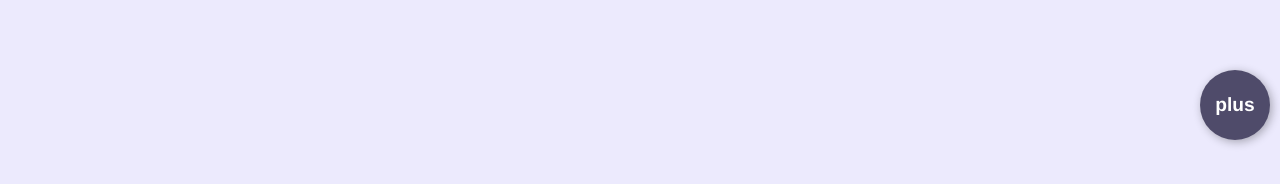
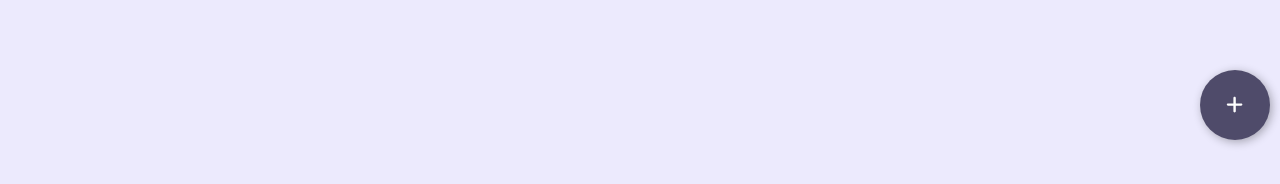
Before and after one commit to hruthvikababburi/my-snapthought, a React (Create React App) app: page / in a window 1280 px wide. Shown: the part 650-834 px from the top of the page. Built offline with nearby package versions, Linux system fonts and the light colour scheme.

Commit message:
Replaced text with the icons wherever required.

```diff
--- a/src/App.css
+++ b/src/App.css
@@ -76,6 +76,11 @@
 
 .delete-note{
   cursor: pointer;
+  background-color: transparent;
+  border: none;
+  color: #e9e7f9;
+  font-size: larger;
+
 }
 
 .note-form{
--- a/src/Components/EachNote.js
+++ b/src/Components/EachNote.js
@@ -1,19 +1,20 @@
 import React, { useContext } from 'react'
 import NoteContext from '../Contexts/NoteContext'
 import { Link } from 'react-router-dom'
+import { MdDelete } from "react-icons/md";
+
 export default function EachNote(props) {
   const {deleteNote} = useContext(NoteContext)
   const handleDeleteNote=()=>{
     deleteNote(props.note.id)
   }
   return (
-
     <div className='each-note-cont'>
         <Link to={`/note/${props.note.id}`} style={{ color: 'inherit', textDecoration: 'none' }}>
             <h2 className='each-note'>{props.note.title}</h2>
         </Link>
         <button className='delete-note' title='Delete Note' onClick={handleDeleteNote}>
-            Delete
+            <MdDelete />
         </button>
     </div>
 
--- a/src/Components/FloatingButton.js
+++ b/src/Components/FloatingButton.js
@@ -1,11 +1,12 @@
 import React from 'react';
 import { Link } from 'react-router-dom';
-// FloatingButton component
+import { FaPlus } from "react-icons/fa6";
+
 const FloatingButton = () => {
   return (
     <Link to='/create-note'>
           <button className='floating-button add-note-icon' title='Add Note'>
-              plus
+            <FaPlus />
           </button>
     </Link>
   );
```
